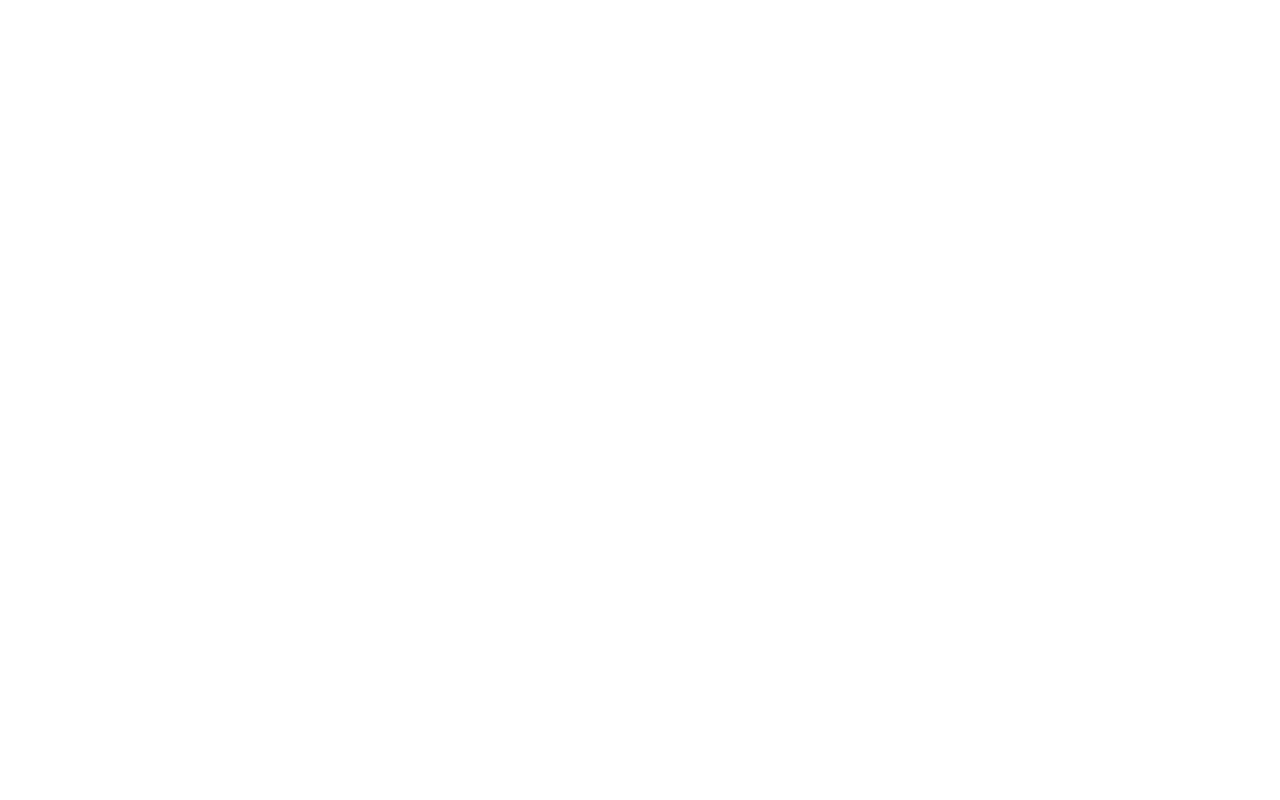
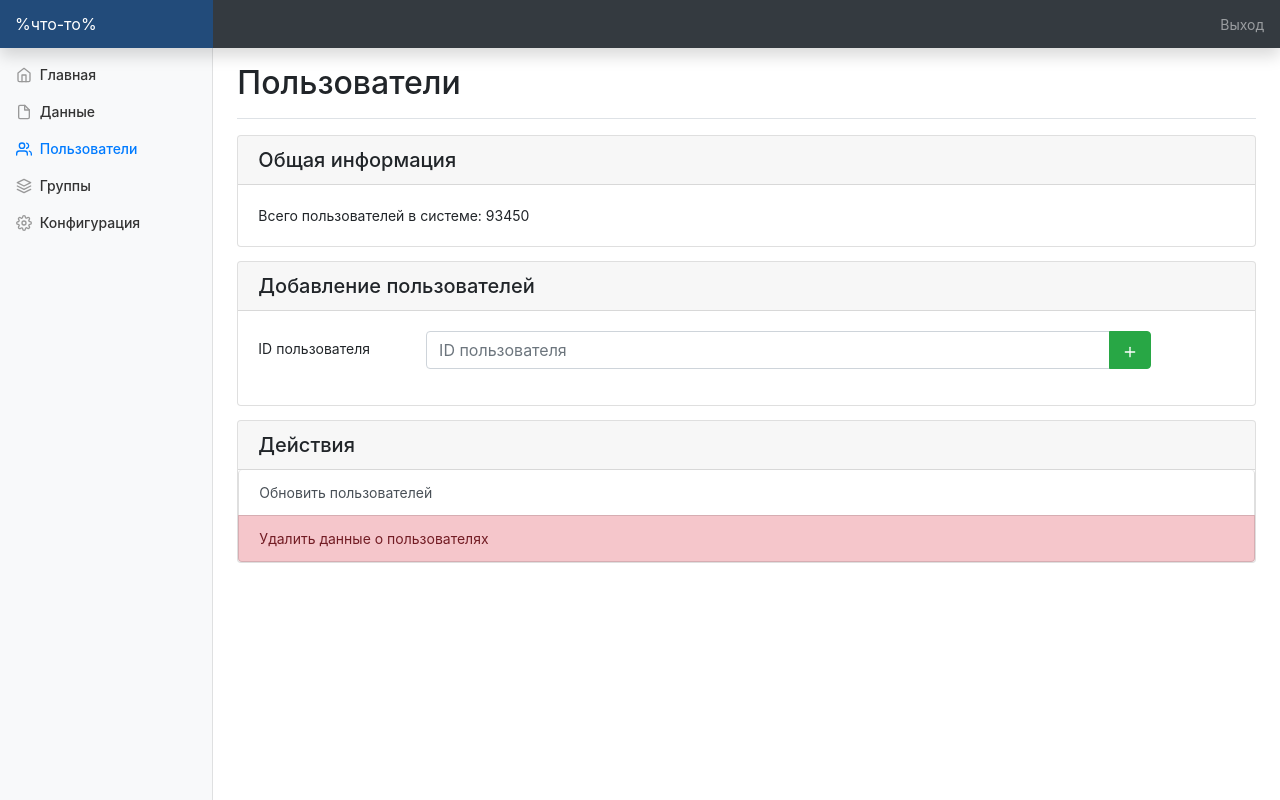
Before and after one commit to ctreloknik/SNA_front, a plain HTML site: page users.html in a window 1280 px wide. Drawn offline with nearby package versions, Linux system fonts and the light colour scheme.

Commit message:
:japanese_ogre: Страница пользователей (копипаст), мелочи

```diff
--- a/index.html
+++ b/index.html
@@ -112,12 +112,6 @@
       </div>
     </div>
 
-    <!-- Bootstrap core JavaScript
-    ================================================== -->
-    <!-- Placed at the end of the document so the pages load faster -->
-    <script src="https://code.jquery.com/jquery-3.3.1.slim.min.js" integrity="sha384-q8i/X+965DzO0rT7abK41JStQIAqVgRVzpbzo5smXKp4YfRvH+8abtTE1Pi6jizo" crossorigin="anonymous"></script>
-    <script>window.jQuery || document.write('<script src="../../../../assets/js/vendor/jquery-slim.min.js"><\/script>')</script>
-
     <!-- Icons -->
     <script src="https://unpkg.com/feather-icons/dist/feather.min.js"></script>
     <script>feather.replace()</script>
--- a/users.html
+++ b/users.html
@@ -0,0 +1,110 @@
+
+<!doctype html>
+<html lang="en">
+  <head>
+    <meta charset="utf-8">
+    <meta name="viewport" content="width=device-width, initial-scale=1, shrink-to-fit=no">
+
+    <title>%что-то% | Панель администратора | Пользователи</title>
+
+    <!-- Bootstrap core CSS -->
+    <link href="vendor/bootstrap.min.css" rel="stylesheet">
+
+    <!-- Custom styles for this template -->
+    <link href="dashboard.css" rel="stylesheet">
+  </head>
+
+  <body>
+    <nav class="navbar navbar-dark fixed-top bg-dark flex-md-nowrap p-0 shadow">
+      <a class="navbar-brand col-sm-3 col-md-2 mr-0" href="#">%что-то%</a>
+      <div class="w-100"></div>
+      <!-- <input class="form-control form-control-dark w-100" type="text" placeholder="Поиск" aria-label="Search"> -->
+      <ul class="navbar-nav px-3">
+        <li class="nav-item text-nowrap">
+          <a class="nav-link" href="#">Выход</a>
+        </li>
+      </ul>
+    </nav>
+
+    <div class="container-fluid">
+      <div class="row">
+        <nav class="col-md-2 d-none d-md-block bg-light sidebar">
+          <div class="sidebar-sticky">
+            <ul class="nav flex-column">
+              <li class="nav-item">
+                <a class="nav-link" href="#">
+                  <span data-feather="home"></span>
+                  Главная
+                </a>
+              </li>
+              <li class="nav-item">
+                <a class="nav-link" href="#">
+                  <span data-feather="file"></span>
+                  Данные
+                </a>
+              </li>
+              <li class="nav-item">
+                <a class="nav-link active" href="#">
+                  <span data-feather="users"></span>
+                  Пользователи <span class="sr-only">(current)</span>
+                </a>
+              </li>
+              <li class="nav-item">
+                <a class="nav-link" href="#">
+                  <span data-feather="layers"></span>
+                  Группы
+                </a>
+              </li>
+              <li class="nav-item">
+                <a class="nav-link" href="#">
+                  <span data-feather="settings"></span>
+                  Конфигурация
+                </a>
+              </li>
+            </ul>
+          </div>
+        </nav>
+
+        <main role="main" class="col-md-9 ml-sm-auto col-lg-10 px-4">
+          <div class="d-flex justify-content-between flex-wrap flex-md-nowrap align-items-center pt-3 pb-2 mb-3 border-bottom">
+            <h1 class="h2">Пользователи</h1>
+          </div>
+
+          <div class="card logic-block">
+            <h5 class="card-header">Общая информация</h5>
+            <div class="card-body">
+              <p class="card-text">Всего пользователей в системе: 93450</p>
+            </div>
+          </div>
+
+          <div class="card logic-block">
+            <h5 class="card-header">Добавление пользователей</h5>
+            <div class="card-body">
+              <div class="form-group row">
+                <label class="col-md-2 col-form-label" for="usr-add-input">ID пользователя</label>
+                <div class="col-md-9 input-group">
+                  <input type="text" class="form-control" id="usr-add-input" placeholder="ID пользователя">
+                  <span class="input-group-append">
+                    <button class="btn btn-success" type="button"><span data-feather="plus"></span></button>
+                  </span>
+                </div>
+              </div>
+            </div>
+          </div>
+
+          <div class="card logic-block">
+            <h5 class="card-header">Действия</h5>
+            <div class="list-group ">
+              <a href="#" class="list-group-item list-group-item-action">Обновить пользователей</a>
+              <a href="#" class="list-group-item list-group-item-action list-group-item-danger">Удалить данные о пользователях</a>
+            </div>
+          </div>
+
+        </main>
+      </div>
+    </div>
+
+    <script src="https://unpkg.com/feather-icons/dist/feather.min.js"></script>
+    <script>feather.replace()</script>
+  </body>
+</html>
```
Also changed, not shown: groups.html (+1 -6 lines), settings.html (+1 -7 lines).
